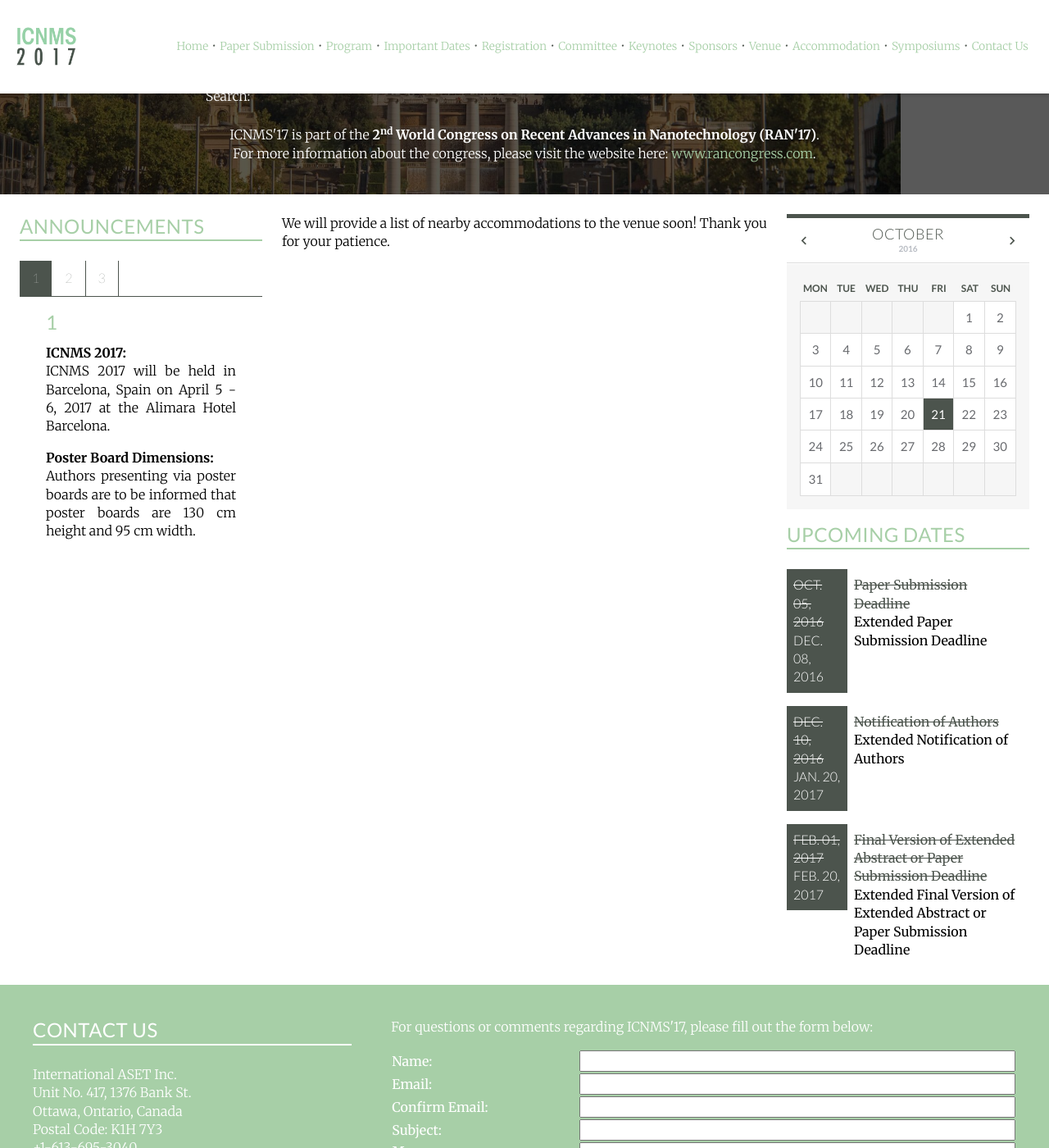
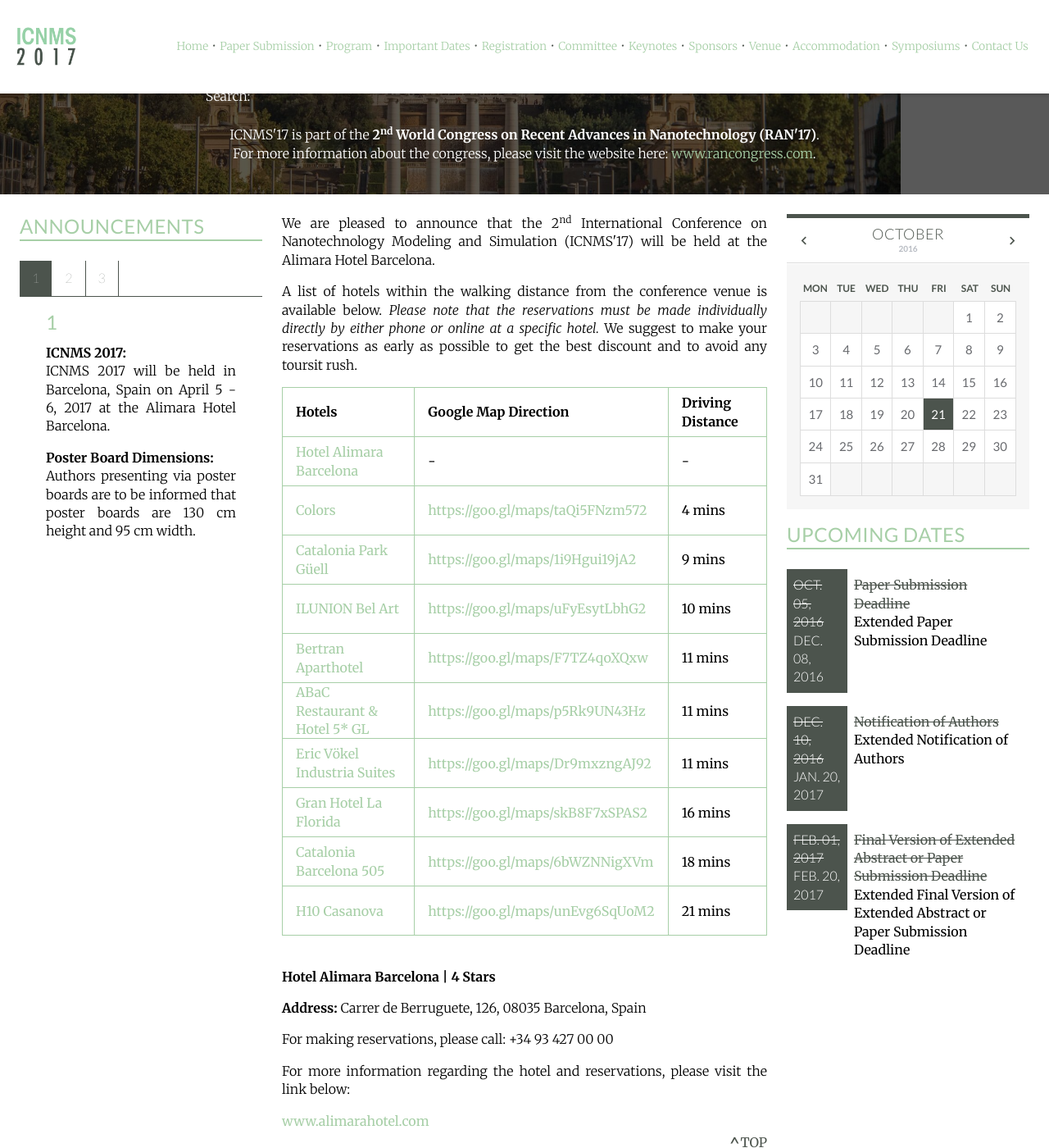
Before and after one commit to intaset/icnms, a Jekyll site: the page built from accommodation.html, in a window 1280 px wide and 1400 px high, scrolled down 270 px. Shown: the whole window at 82% size. Built offline with Jekyll 4.4.1, drawn with Linux system fonts in a browser that asks for light colours; nearby versions of some CDN libraries; Markdown is read by kramdown in place of the engine named in the settings; comment, search, counter and statistics services are not loaded; some of the changed text lies outside the part shown.

Commit message:
added nearby hotel

```diff
--- a/accommodation.html
+++ b/accommodation.html
@@ -5,245 +5,229 @@ meta: A list of nearby hotels from the venue is provided along with their contac
 keyword: nanotechnology modeling, nanotechnology simulation, molecular dynamic simulation, computational nanotechnoloy, numerical nanotechnology, nanotechnology modeling conference, nanotechnology simulation conference, molecular dynamic simulation conference, computational nanotechnoloy conference, numerical nanotechnology conference, nanotechnology, nanotechnology conference
 ---
 
-<a id="top"></a>
 <div class="unit unit-s-1 unit-m-1-4-1 unit-l-1-4-1">
   <div class="unit-spacer content">
-  <p class="body">We will provide a list of nearby accommodations to the venue soon! Thank you for your patience.</p>
-    <!-- <p class="body">A list of hotels within the walking distance from the conference venue is available below. Please note that the reservations must be made individually directly by either phone or online at a specific hotel. We suggest to make your reservations as early as possible to get the best discount and to avoid any tourist rush.</p>
+  <span class="anchor" id="top"></span>
+    <!-- <p class="body">We will provide a list of nearby accommodations to the venue soon! Thank you for your patience.</p> -->
+
+    <p class="body">We are pleased to announce that the 2<sup>nd</sup> International Conference on Nanotechnology Modeling and Simulation (ICNMS'17) will be held at the Alimara Hotel Barcelona. <!-- More importantly, we have collaborated with the hotel to offer our customers a reduced rate on the accommodations! Please click here for more information: Hotel Alimara Barcelona --></p>
+
+    <p class="body">A list of hotels within the walking distance from the conference venue is available below. <i>Please note that the reservations must be made individually directly by either phone or online at a specific hotel.</i> We suggest to make your reservations as early as possible to get the best discount and to avoid any toursit rush.</p>
 
 <table class="accommodation">
   <thead>
     <tr>
     <td><b>Hotels</b></td>
     <td><b>Google Map Direction</b></td>
-    <td><b>Walking Distance</b></td>
+    <td><b>Driving Distance</b></td>
     </tr>
     </thead>
     <tbody>
   <tr>
-    <td><a href="#0" class="body-link">Clarion Congress Hotel Prague</a></td>
+    <td><a href="#Hotel Alimara Barcelona" class="body-link">Hotel Alimara Barcelona</a></td>
       <td>-</td>
       <td>-</td>
     </tr>
 
     <tr>
-    <td><a href="#1" class="body-link">Hotel Pivovar</a></td>
-      <td><a href="http://goo.gl/maps/7QvdN" class="body-link">http://goo.gl/maps/7QvdN</a></td>
-      <td>3 Min.</td>
+    <td><a href="#Colors" class="body-link">Colors</a></td>
+      <td><a href="https://goo.gl/maps/taQi5FNzm572" class="body-link" target="_blank">https://goo.gl/maps/taQi5FNzm572</a></td>
+      <td>4 mins</td>
     </tr>
 
     <tr>
-    <td><a href="#2" class="body-link">Hotel Inturprag</a></td>
-      <td><a href="http://goo.gl/maps/VKzKP" class="body-link">http://goo.gl/maps/VKzKP</a></td>
-      <td>10 Min.</td>
+    <td><a href="#Catalonia Park Güell" class="body-link">Catalonia Park Güell</a></td>
+      <td><a href="https://goo.gl/maps/1i9Hgui19jA2" class="body-link" target="_blank">https://goo.gl/maps/1i9Hgui19jA2</a></td>
+      <td>9 mins</td>
     </tr>
 
     <tr>
-    <td><a href="#9" class="body-link">Art Deco Imperial Hotel</a></td>
-      <td><a href="https://goo.gl/maps/gYGoSS5A1ps" class="body-link">https://goo.gl/maps/gYGoSS5A1ps</a></td>
-      <td>16 Min. (drive)</td>
+    <td><a href="#ILUNION Bel Art" class="body-link">ILUNION Bel Art</a></td>
+      <td><a href="https://goo.gl/maps/uFyEsytLbhG2" class="body-link" target="_blank">https://goo.gl/maps/uFyEsytLbhG2</a></td>
+      <td>10 mins</td>
     </tr>
 
     <tr>
-    <td><a href="#10" class="body-link">Hilton Prague Hotel</a></td>
-      <td><a href="https://goo.gl/maps/qY28mMko31F2" class="body-link">https://goo.gl/maps/qY28mMko31F2</a></td>
-      <td>17 Min. (drive)</td>
+    <td><a href="#Bertran Aparthotel" class="body-link">Bertran Aparthotel</a></td>
+      <td><a href="https://goo.gl/maps/F7TZ4qoXQxw" class="body-link" target="_blank">https://goo.gl/maps/F7TZ4qoXQxw</a></td>
+      <td>11 mins</td>
     </tr>
 
     <tr>
-    <td><a href="#3" class="body-link">Hotel Esprit</a></td>
-      <td><a href="http://goo.gl/maps/rGoNa" class="body-link">http://goo.gl/maps/rGoNa</a></td>
-      <td>20 Min.</td>
+    <td><a href="#ABaC Restaurant & Hotel 5* GL" class="body-link">ABaC Restaurant & Hotel 5* GL</a></td>
+      <td><a href="https://goo.gl/maps/p5Rk9UN43Hz" class="body-link" target="_blank">https://goo.gl/maps/p5Rk9UN43Hz</a></td>
+      <td>11 mins</td>
     </tr>
 
     <tr>
-    <td><a href="#4" class="body-link">Relax Inn</a></td>
-      <td><a href="http://goo.gl/maps/2E6KV" class="body-link">http://goo.gl/maps/2E6KV</a></td>
-      <td>20 Min.</td>
+    <td><a href="#Eric Vökel Industria Suites" class="body-link">Eric Vökel Industria Suites</a></td>
+      <td><a href="https://goo.gl/maps/Dr9mxzngAJ92" class="body-link" target="_blank">https://goo.gl/maps/Dr9mxzngAJ92</a></td>
+      <td>11 mins</td>
     </tr>
 
     <tr>
-    <td><a href="#5" class="body-link">Hotel Arlington</a></td>
-      <td><a href="http://goo.gl/maps/cl9Aa" class="body-link">http://goo.gl/maps/cl9Aa</a></td>
-      <td>20 Min.</td>
+    <td><a href="#Gran Hotel La Florida" class="body-link">Gran Hotel La Florida</a></td>
+      <td><a href="https://goo.gl/maps/skB8F7xSPAS2" class="body-link" target="_blank">https://goo.gl/maps/skB8F7xSPAS2</a></td>
+      <td>16 mins</td>
     </tr>
 
     <tr>
-    <td><a href="#6" class="body-link">Hostel Sunshine</a></td>
-      <td><a href="http://goo.gl/maps/g6cIW" class="body-link">http://goo.gl/maps/g6cIW</a></td>
-      <td>20 Min.</td>
+    <td><a href="#Catalonia Barcelona 505" class="body-link">Catalonia Barcelona 505</a></td>
+      <td><a href="https://goo.gl/maps/6bWZNNigXVm" class="body-link" target="_blank">https://goo.gl/maps/6bWZNNigXVm</a></td>
+      <td>18 mins</td>
     </tr>
 
     <tr>
-    <td><a href="#7" class="body-link">Hotel Carol</a></td>
-      <td><a href="http://goo.gl/maps/jjNke" class="body-link">http://goo.gl/maps/jjNke</a></td>
-      <td>20 Min.</td>
+    <td><a href="#H10 Casanova" class="body-link">H10 Casanova</a></td>
+      <td><a href="https://goo.gl/maps/unEvg6SqUoM2" class="body-link" target="_blank">https://goo.gl/maps/unEvg6SqUoM2</a></td>
+      <td>21 mins</td>
     </tr>
 
-  <tr>
-    <td><a href="#8" class="body-link">Hotel Brilliant</a></td>
-      <td><a href="http://goo.gl/maps/uyfy3" class="body-link">http://goo.gl/maps/uyfy3</a></td>
-      <td>20 Min.</td>
-  </tr>
   </tbody>
 </table><br>
 
-<span class="anchor" id="0"></span>
+<span class="anchor" id="Hotel Alimara Barcelona"></span>
 <div class="bottom-border">
-<p class="body bold">Clarion Congress Hotel Prague | 4 Stars</p>
-<p class="body"><b>Address:</b> Freyova 945/33, 190 00 Praha, Czech Republic</p>
+<p class="body bold">Hotel Alimara Barcelona | 4 Stars</p>
+<p class="body"><b>Address:</b> Carrer de Berruguete, 126, 08035 Barcelona, Spain</p>
 
-<p class="body">For making reservations, please call: +420 211 131 111<br>
-<b>Group Discount:</b> Mention the conference to receive a Clarion discount.</p>
+<p class="body">For making reservations, please call: +34 93 427 00 00<br>
+<!-- <b>Group Discount:</b> Mention the conference to receive a Clarion discount. --></p>
 
-<p class="body"><b>To reserve a room:</b> please download and fill out the <a href="../Clarion_Form.doc" class="body-link">Booking Form</a> and send directly to the hotel email address mentioned on the form.</p>
+<!-- <p class="body"><b>To reserve a room with a discounted price:</b> please download and fill out the <a href="../Clarion_Form.doc" class="body-link">Booking Form</a> and send directly to the hotel email address mentioned on the form.</p> -->
 
-<p class="body">For more information regarding the hotel, please visit the link below:</p>
+<p class="body">For more information regarding the hotel and reservations, please visit the link below:</p>
 
-<a href="http://www.clarioncongresshotelprague.com/en/" class="body-link">www.clarioncongresshotelprague.com</a>
+<a href="http://www.alimarahotel.com/en/home" class="body-link">www.alimarahotel.com</a>
 
 <a href="#top" class="top">TOP</a>
 </div>
 
-<span class="anchor" id="1"></span>
+<span class="anchor" id="ABaC Restaurant & Hotel 5* GL"></span>
 <div class="bottom-border">
-<p class="body bold">Hotel Pivovar | 3 Stars</p>
-<p class="body"><b>Address:</b> Freyova 1/12, 190 00 Prague 9-Vysočany, Czech Republic</p>
+<p class="body bold">ABaC Restaurant & Hotel 5* GL | 5 Stars</p>
+<p class="body"><b>Address:</b> Av. del Tibidabo, 1, 08022 Barcelona, Spain</p>
 
-<p class="body">For making reservations, please call: +420 283 892 150</p>
+<p class="body">For making reservations, please call: +34 933 19 66 00</p>
 
-<p class="body">For more information regarding this hotel or to book online, please visit the link below:</p>
+<p class="body">For more information regarding the hotel and reservations, please visit the link below:</p>
 
-<a href="http://www.hotel-pivovar.cz/" class="body-link">www.hotel-pivovar.cz</a>
+<a href="http://www.abacbarcelona.com/en" class="body-link">www.abacbarcelona.com</a>
 
 <a href="#top" class="top">TOP</a>
 </div>
 
-<span class="anchor" id="2"></span>
+<span class="anchor" id="Gran Hotel La Florida"></span>
 <div class="bottom-border">
-<p class="body bold">Hotel Inturprag | 3 Stars</p>
-<p class="body"><b>Address:</b> Lisabonská 606/10, 190 00 Prague, Czech Republic</p>
+<p class="body bold">Gran Hotel La Florida | 5 Stars</p>
+<p class="body"><b>Address:</b> Ctra. de Vallvidrera al Tibidabo, 83-93, 08035 Barcelona, Spain</p>
 
-<p class="body">For making reservations, please call: +420 226 208 053</p>
+<p class="body">For making reservations, please call: +34 932 59 30 00</p>
 
-<p class="body">For more information regarding this hotel and making online reservation, please visit the link below:</p>
+<p class="body">For more information regarding the hotel and reservations, please visit the link below:</p>
 
-<a href="http://www.hotelinturprag.com/" class="body-link">www.hotelinturprag.com</a>
+<a href="http://www.hotellaflorida.com/en/" class="body-link">www.hotellaflorida.com</a>
 
 <a href="#top" class="top">TOP</a>
 </div>
 
-<span class="anchor" id="9"></span>
+<span class="anchor" id="ILUNION Bel Art"></span>
 <div class="bottom-border">
-<p class="body bold">Art Deco Imperial Hotel | 5 Stars</p>
-<p class="body"><b>Address:</b> Na Poříčí 1072/15, 110 00 Praha 1, Czech Republic</p>
+<p class="body bold">ILUNION Bel Art | 4 Stars</p>
+<p class="body"><b>Address:</b> Carrer de Lepant, 406, 08025 Barcelona, Spain</p>
 
-<p class="body">For making reservations, please call: +420-246 011 600</p>
+<p class="body">For making reservations, please call: +34 934 33 54 40</p>
 
-<p class="body">For more information regarding this hotel and making online reservation, please visit the link below:</p>
+<p class="body">For more information regarding the hotel and reservations, please visit the link below:</p>
 
-<a href="http://www.hotel-imperial.cz/" class="body-link">www.hotel-imperial.cz</a>
+<a href="http://en.ilunionbelart.com/" class="body-link">www.en.ilunionbelart.com</a>
 
 <a href="#top" class="top">TOP</a>
 </div>
 
-<span class="anchor" id="10"></span>
+<span class="anchor" id="Catalonia Barcelona 505"></span>
 <div class="bottom-border">
-<p class="body bold">Hilton Prague Hotel | 5 Stars</p>
-<p class="body"><b>Address:</b> Pobřežní 1, 186 00 Praha 8, Czech Republic</p>
+<p class="body bold">Catalonia Barcelona 505 | 4 Stars</p>
+<p class="body"><b>Address:</b> Carrer de Muntaner, 505, 08022 Barcelona, Spain</p>
 
-<p class="body">For making reservations, please call: +420 224 841 111</p>
+<p class="body">For making reservations, please call: +34 932 12 80 12</p>
 
-<p class="body">For more information regarding this hotel and making online reservation, please visit the link below:</p>
+<p class="body">For more information regarding the hotel and reservations, please visit the link below:</p>
 
-<a href="http://www3.hilton.com/en/hotels/czech-republic/hilton-prague-PRGHITW/index.html?WT.mc_id=zELWAKN0EMEA1HI2DMH3LocalSearch4DGGenericx6PRGHITW" class="body-link">www.hilton.com/en/hotels</a>
+<a href="http://www.hoteles-catalonia.com/es/nuestros_hoteles/europa/espanya/catalunya/barcelona/hotel_catalonia_barcelona_505/index.jsp" class="body-link">www.hoteles-catalonia.com</a>
 
 <a href="#top" class="top">TOP</a>
 </div>
 
-<span class="anchor" id="3"></span>
+<span class="anchor" id="Eric Vökel Industria Suites"></span>
 <div class="bottom-border">
-<p class="body bold">Hotel Esprit | 3 Stars</p>
-<p class="body"><b>Address:</b> Lihovarská 1094/8, 190 00 Prague 9, Czech Republic</p>
+<p class="body bold">Eric Vökel Industria Suites | 4 Stars</p>
+<p class="body"><b>Address:</b> Industria, 165, 08025 Barcelona, Spain</p>
 
-<p class="body">For making reservations, please call: +420 284 810 288</p>
+<p class="body">For making reservations, please call: +34 934 33 46 31</p>
 
-<p class="body">For more information regarding this hotel and making online reservation, please visit the link below:</p>
+<p class="body">For more information regarding the hotel and reservations, please visit the link below:</p>
 
-<a href="http://www.hotelesprit.eu/en/uvod.html" class="body-link">www.hotelesprit.eu</a>
+<a href="https://www.ericvokel.com/" class="body-link">www.ericvokel.com</a>
 
 <a href="#top" class="top">TOP</a>
 </div>
 
-<span class="anchor" id="4"></span>
+<span class="anchor" id="H10 Casanova"></span>
 <div class="bottom-border">
-<p class="body bold">Relax Inn | 4 Stars</p>
-<p class="body"><b>Address:</b> Novovysočanská 163/25, 190 00 Prague 9-Vysočany, Czech Republic</p>
+<p class="body bold">H10 Casanova | 4 Stars</p>
+<p class="body"><b>Address:</b> Gran Via de les Corts Catalanes, 559, 08011 Barcelona, Spain</p>
 
-<p class="body">For making reservations, please call: +420 284 828 749</p>
+<p class="body">For making reservations, please call: +34 933 96 48 00</p>
 
-<p class="body">For more information regarding this hotel and making online reservation, please visit the link below:</p>
+<p class="body">For more information regarding the hotel and reservations, please visit the link below:</p>
 
-<a href="http://www.relaxinn.cz/en/" class="body-link">www.relaxinn.cz</a>
+<a href="https://www.h10hotels.com/en/barcelona-hotels/h10-casanova" class="body-link">www.h10hotels.com</a>
 
 <a href="#top" class="top">TOP</a>
 </div>
 
-<span class="anchor" id="5"></span>
+<span class="anchor" id="Catalonia Park Güell"></span>
 <div class="bottom-border">
-<p class="body bold">Hotel Arlington | 3 Stars</p>
-<p class="body"><b>Address:</b> Kurta Konráda 22, Praha, 19000</p>
+<p class="body bold">Catalonia Park Güell | 3 Stars</p>
+<p class="body"><b>Address:</b> Passeig de la Mare de Déu del Coll, 10, 08023 Barcelona, Spain</p>
 
-<p class="body">For making reservations, please call: +420 284 813 005</p>
+<p class="body">For making reservations, please call: +34 932 19 12 04</p>
 
-<p class="body">For more information regarding this hotel and making online reservation, please visit the link below:</p>
+<p class="body">For more information regarding the hotel and reservations, please visit the link below:</p>
 
-<a href="http://www.arlingtonhotel.cz/en/" class="body-link">www.arlingtonhotel.cz</a>
+<a href="http://www.hoteles-catalonia.com/es/nuestros_hoteles/europa/espanya/catalunya/barcelona/hotel_catalonia_park_guell/index.jsp" class="body-link">www.hoteles-catalonia.com</a>
 
 <a href="#top" class="top">TOP</a>
 </div>
 
-<span class="anchor" id="6"></span>
+<span class="anchor" id="Bertran Aparthotel"></span>
 <div class="bottom-border">
-<p class="body bold">Hostel Sunshine | 3 Stars</p>
-<p class="body"><b>Address:</b> Drahobejlova 1058/17, Praha-Libeň, Czech Republic</p>
+<p class="body bold">Bertran Aparthotel | 3 Stars</p>
+<p class="body"><b>Address:</b> Carrer de Bertran, 150, 08022 Barcelona, Spain</p>
 
-<p class="body">For making reservations, please call: +420 777 775 522</p>
+<p class="body">For making reservations, please call: +34 932 12 75 50</p>
 
-<p class="body">For more information regarding this hotel and making online reservation, please visit the link below:</p>
+<p class="body">For more information regarding the hotel and reservations, please visit the link below:</p>
 
-<a href="http://www.ubytovny-v-praze.cz/" class="body-link">www.ubytovny-v-praze.cz</a>
+<a href="http://www.aparthotelbertran.com/es/" class="body-link">www.aparthotelbertran.com</a>
 
 <a href="#top" class="top">TOP</a>
 </div>
 
-<span class="anchor" id="7"></span>
+<span class="anchor" id="Colors"></span>
 <div class="bottom-border">
-<p class="body bold">Hotel Carol | 3 Stars</p>
-<p class="body"><b>Address:</b> Kurta Konráda 12, 190 00 Prague 9, Czech Republic</p>
+<p class="body bold">Colors | 2 Stars</p>
+<p class="body"><b>Address:</b> C/ Campoamor, 79, 08031 Barcelona, Spain</p>
 
-<p class="body">For making reservations, please call: +420 284 019 911</p>
+<p class="body">For making reservations, please call: +34 93 274 99 20</p>
 
-<p class="body">For more information regarding this hotel and making online reservation, please visit the link below:</p>
+<p class="body">For more information regarding the hotel and reservations, please visit the link below:</p>
 
-<a href="http://www.hotelcarol.com/en/contact" class="body-link">www.hotelcarol.com</a>
+<a href="http://www.hotelcolors.com/" class="body-link">www.hotelcolors.com</a>
 
 <a href="#top" class="top">TOP</a>
 </div>
 
-<span class="anchor" id="8"></span>
-<div class="bottom-border">
-<p class="body bold">Hotel Brilliant | 3 Star</p>
-<p class="body"><b>Address:</b> Prosecká 73/69, 190 00, Czech Republic</p>
-
-<p class="body">For making reservations, please call: +420 777 780 449</p>
-
-<p class="body">For more information regarding this hotel and making online reservation, please visit the link below:</p>
-
-<a href="http://www.hotelbrilliant.cz/en/" class="body-link">www.hotelbrilliant.cz</a>
-
-<a href="#top" class="top">TOP</a>
-</div> -->
-
   </div>
   </div>
```
Also changed, not shown: 2 other files. Lines whose indentation alone changed are shown as unchanged.
